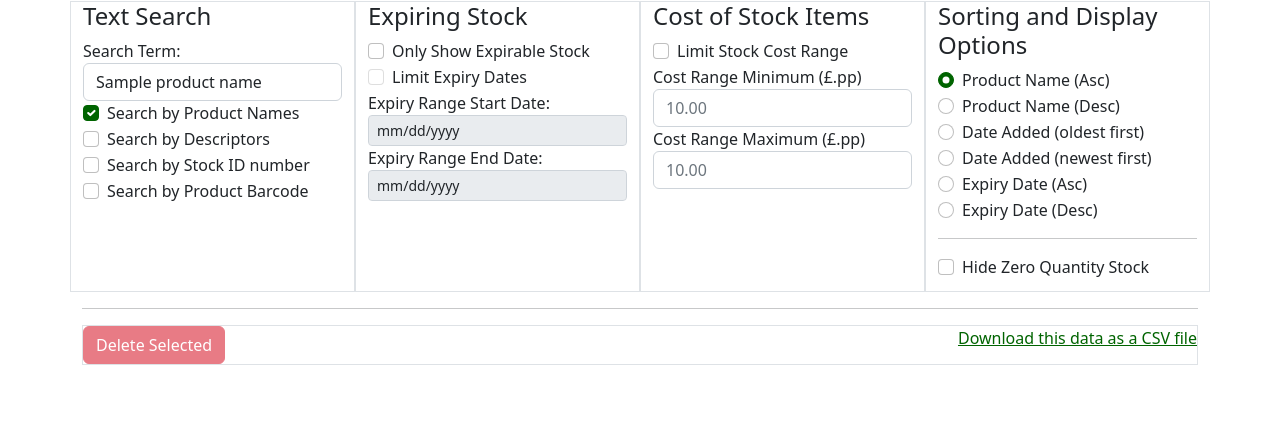
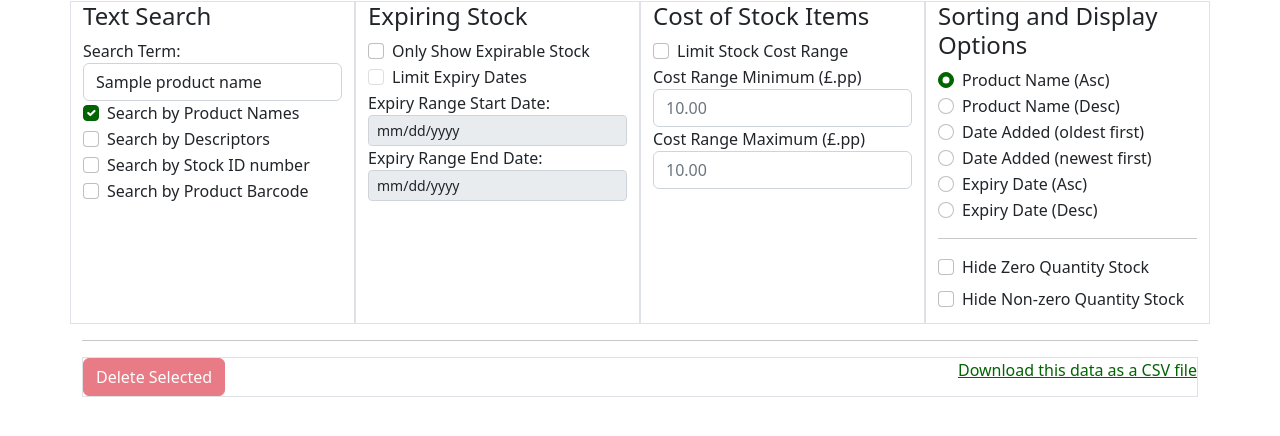
Before and after one commit to Aditya469/inventory_tracker, a Flask app: template server/templates/stockManagement.html in a window 1280 px wide. Shown: the part 174-610 px from the top of the page. Run offline with Flask 3, Linux system fonts and the light colour scheme; the template is opened without the code that fills it: most values are stand-ins (such as "Sample title", 1, 10 or a date in 2020); some libraries are stand-ins or nearby versions.

Commit message:
Add filter for hiding non-zero stock

```diff
--- a/server/stockManagement.py
+++ b/server/stockManagement.py
@@ -147,6 +147,10 @@ def getStockDataFromRequest():
     if "hideZeroStockEntries" in request.args:
         if request.args.get("hideZeroStockEntries", default="false") == "true":
             stmt = stmt.where(StockItem.quantityRemaining != 0)
+
+    if "hideNonzeroStockEntries" in request.args:
+        if request.args.get("hideNonzeroStockEntries", default="false") == "true":
+            stmt = stmt.where(StockItem.quantityRemaining == 0)
 
     # ... and ordering
     if "sortBy" in request.args:
--- a/server/templates/scripts/stockManagement.js
+++ b/server/templates/scripts/stockManagement.js
@@ -50,6 +50,7 @@ function updateStockTable(){
 
     requestParams.sortBy = $("input[name='stockSortingOptions']:checked").val();
     requestParams.hideZeroStockEntries = $("#hideZeroStockEntries").is(":checked");
+    requestParams.hideNonzeroStockEntries = $("#hideNonzeroStockEntries").is(":checked");
 
     $.ajax({
         url: "{{ url_for('stockManagement.getStock') }}",
--- a/server/templates/stockManagement.html
+++ b/server/templates/stockManagement.html
@@ -119,8 +119,12 @@ limitations under the License.
                 </div>
                 <hr>
                 <div class="form-check my-2">
-                    <input id="hideZeroStockEntries" class="form-check-input" type="checkbox" name="stockSortingOptions" value="expiryDateDesc" oninput="updateStockTable()">
+                    <input id="hideZeroStockEntries" class="form-check-input" type="checkbox" name="hideZeroStockCheckbox" oninput="updateStockTable()">
                     <label for="hideZeroStockEntries" class="form-check-label">Hide Zero Quantity Stock</label>
+                </div>
+                <div class="form-check my-2">
+                    <input id="hideNonzeroStockEntries" class="form-check-input" type="checkbox" name="hideNonzeroStockCheckbox" oninput="updateStockTable()">
+                    <label for="hideNonzeroStockEntries" class="form-check-label">Hide Non-zero Quantity Stock</label>
                 </div>
             </div>
         </div>
```
